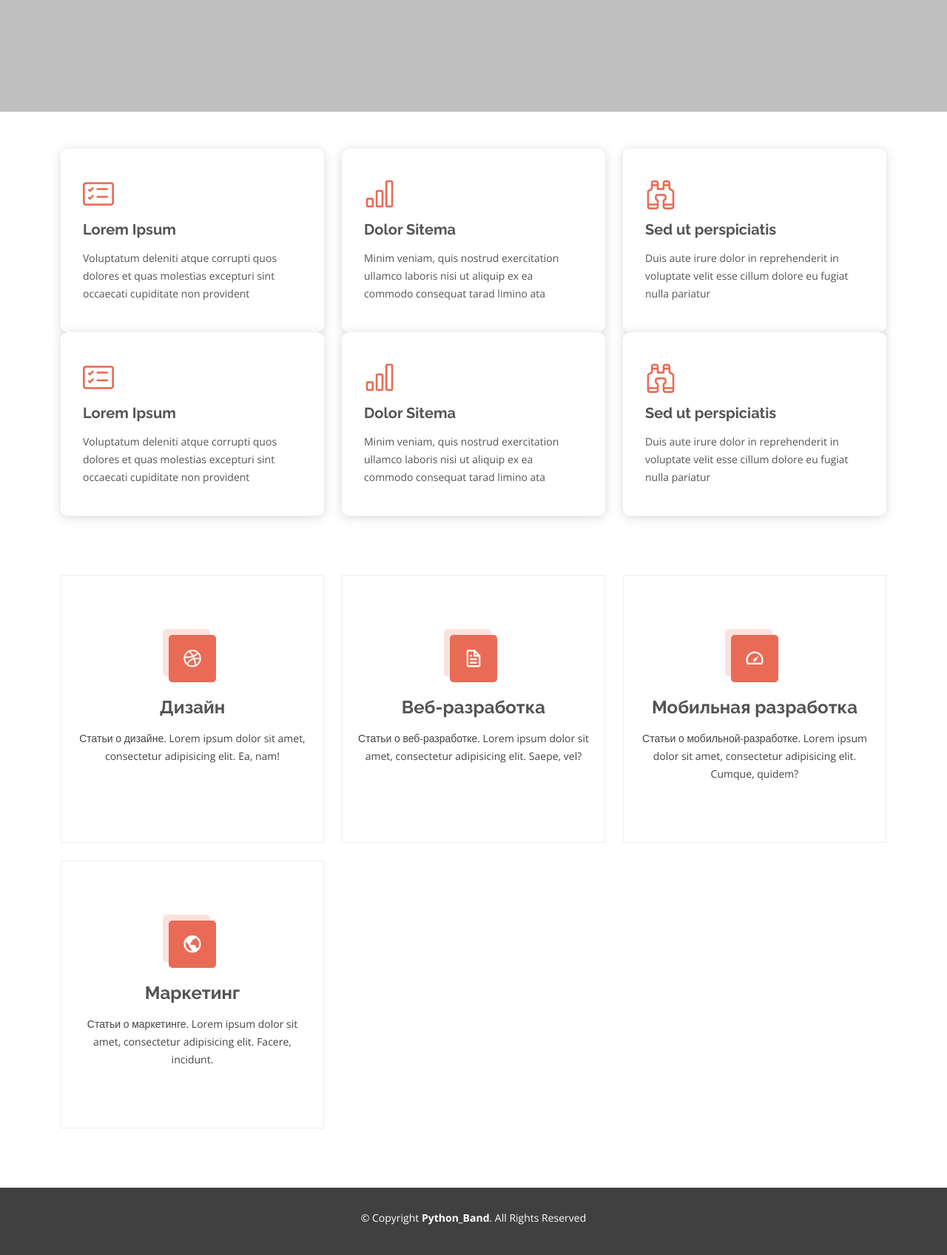
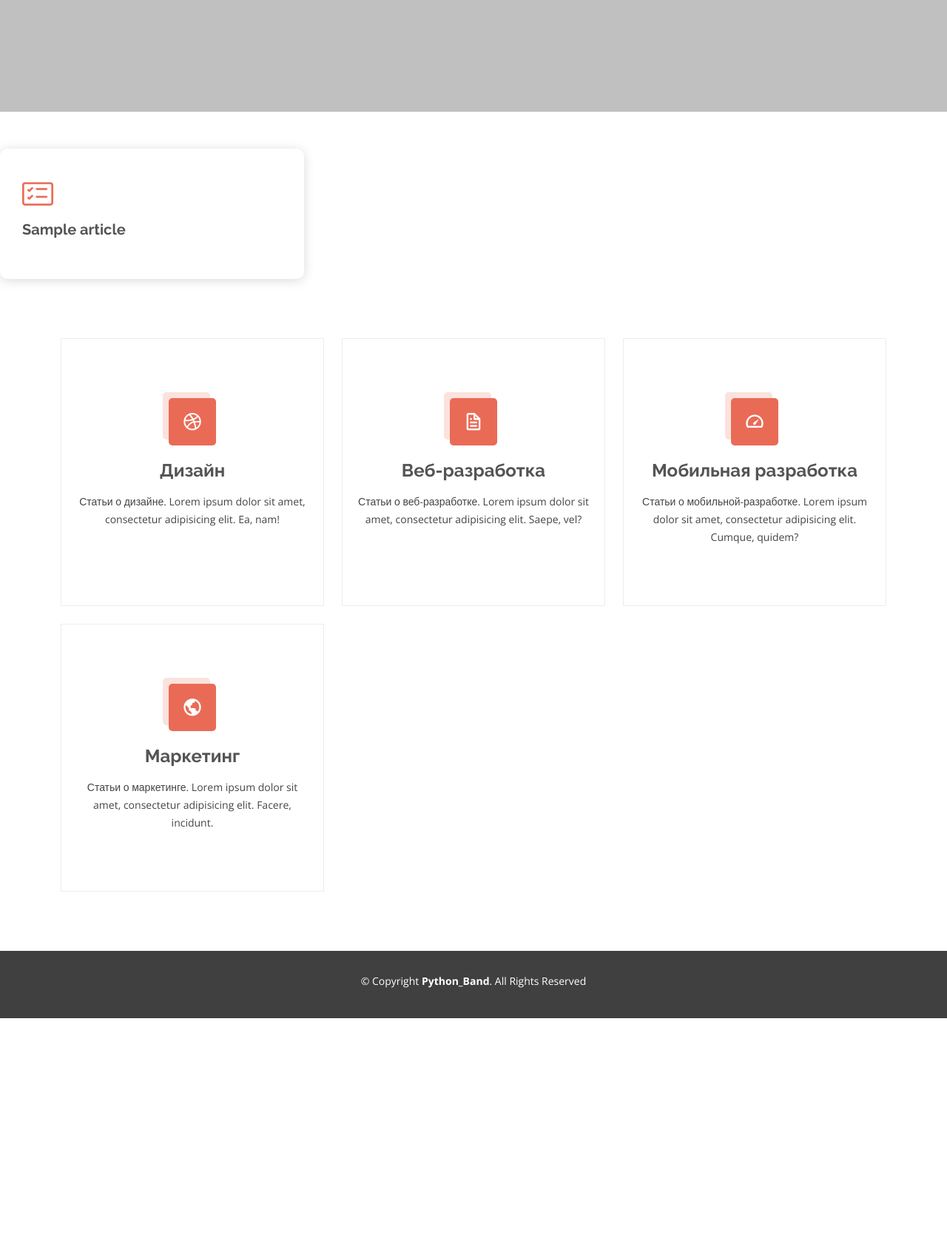
Before and after one commit to visor517/Python_Band, a Django app: template mainapp/templates/mainapp/index.html in a window 1280 px wide. Shown: the part 520-2216 px from the top of the page at 74% size. After the commit the page ends 1896 px from the top, so only its background shows below. Run offline with Django 3.2, Linux system fonts and the light colour scheme; the template is opened without the code that fills it: most values are stand-ins (such as "Sample title", 1, 10 or a date in 2020); some libraries are stand-ins or nearby versions.

Commit message:
added views in articcleapp and changed templates in article

```diff
--- a/articleapp/urls.py
+++ b/articleapp/urls.py
@@ -1,12 +1,12 @@
 from django.urls import path
 
-from mainapp.views import ArticleListView, ArticleDetailView, \
+from articleapp.views import ArticleListView, ArticleDetailView, \
     ArticleCreateView, ArticleUpdateView, ArticleDeleteView
 from mainapp.views import main
 
 urlpatterns = [
     path('', ArticleListView.as_view()),
-    path('index/', main),
+    path('index/', ArticleListView.as_view()),
     path('article/new/', ArticleCreateView.as_view(), name='article_new'),
     path('article/<uuid:pk>/', ArticleDetailView.as_view(), name='article_detail'),
     path('article/<uuid:pk>/edit/', ArticleUpdateView.as_view(), name='article_edit'),
--- a/mainapp/templates/mainapp/includes/inc_article_list.html
+++ b/mainapp/templates/mainapp/includes/inc_article_list.html
@@ -1,54 +1,23 @@
-
 <!-- ======= Featured Section ======= -->
 <section id="featured" class="featured">
-      <div class="container">
-
+    {% block content %}
+        {% for article in object_list %}
+            {% if forloop.counter0|divisibleby:"3" %}
                 <div class="row">
+            {% endif %}
         <div class="col-lg-4">
             <div class="icon-box">
                 <i class="bi bi-card-checklist"></i>
-              <h3><a href="">Lorem Ipsum</a></h3>
-              <p>Voluptatum deleniti atque corrupti quos dolores et quas molestias excepturi sint occaecati cupiditate non provident</p>
+                <h3>
+                    <a href="{% url 'article_detail' article.pk %}">
+                        {{ article.title }}
+                    </a>
+                </h3>
             </div>
         </div>
-          <div class="col-lg-4 mt-4 mt-lg-0">
-            <div class="icon-box">
-              <i class="bi bi-bar-chart"></i>
-              <h3><a href="">Dolor Sitema</a></h3>
-              <p>Minim veniam, quis nostrud exercitation ullamco laboris nisi ut aliquip ex ea commodo consequat tarad limino ata</p>
+        {% if forloop.counter|divisibleby:"3" %}
             </div>
-          </div>
-          <div class="col-lg-4 mt-4 mt-lg-0">
-            <div class="icon-box">
-              <i class="bi bi-binoculars"></i>
-              <h3><a href="">Sed ut perspiciatis</a></h3>
-              <p>Duis aute irure dolor in reprehenderit in voluptate velit esse cillum dolore eu fugiat nulla pariatur</p>
-            </div>
-          </div>
-        </div>
-                <div class="row">
-          <div class="col-lg-4">
-            <div class="icon-box">
-              <i class="bi bi-card-checklist"></i>
-              <h3><a href="">Lorem Ipsum</a></h3>
-              <p>Voluptatum deleniti atque corrupti quos dolores et quas molestias excepturi sint occaecati cupiditate non provident</p>
-            </div>
-          </div>
-          <div class="col-lg-4 mt-4 mt-lg-0">
-            <div class="icon-box">
-              <i class="bi bi-bar-chart"></i>
-              <h3><a href="">Dolor Sitema</a></h3>
-              <p>Minim veniam, quis nostrud exercitation ullamco laboris nisi ut aliquip ex ea commodo consequat tarad limino ata</p>
-            </div>
-          </div>
-          <div class="col-lg-4 mt-4 mt-lg-0">
-            <div class="icon-box">
-              <i class="bi bi-binoculars"></i>
-              <h3><a href="">Sed ut perspiciatis</a></h3>
-              <p>Duis aute irure dolor in reprehenderit in voluptate velit esse cillum dolore eu fugiat nulla pariatur</p>
-            </div>
-          </div>
-        </div>
-
-      </div>
+        {% endif %}
+        {% endfor %}
+    {% endblock content %}
 </section><!-- End Featured Section -->
--- a/mainapp/templates/mainapp/tmp/about.html
+++ b/mainapp/templates/mainapp/tmp/about.html
@@ -48,7 +48,7 @@
         <a href="#" class="twitter"><i class="bi bi-twitter"></i></a>
         <a href="#" class="facebook"><i class="bi bi-facebook"></i></a>
         <a href="#" class="instagram"><i class="bi bi-instagram"></i></a>
-        <a href="#" class="linkedin"><i class="bi bi-linkedin"></i></i></a>
+        <a href="#" class="linkedin"><i class="bi bi-linkedin"></i></a>
       </div>
     </div>
   </section>
```
Also changed, not shown: articleapp/templates/article_delete.html (added, +11 -0 lines), articleapp/templates/article_detail.html (added, +14 -0 lines), articleapp/templates/article_edit.html (added, +10 -0 lines), articleapp/templates/article_new.html (added, +10 -0 lines), articleapp/views.py (+37 -0 lines), habrband/urls.py (+0 -15 lines), mainapp/templates/mainapp/article_delete.html (deleted, +0 -11 lines), mainapp/templates/mainapp/article_detail.html (deleted, +0 -14 lines), mainapp/templates/mainapp/article_edit.html (deleted, +0 -10 lines), mainapp/templates/mainapp/article_new.html (deleted, +0 -10 lines), mainapp/views.py (+0 -35 lines). Lines whose indentation alone changed are shown as unchanged.
